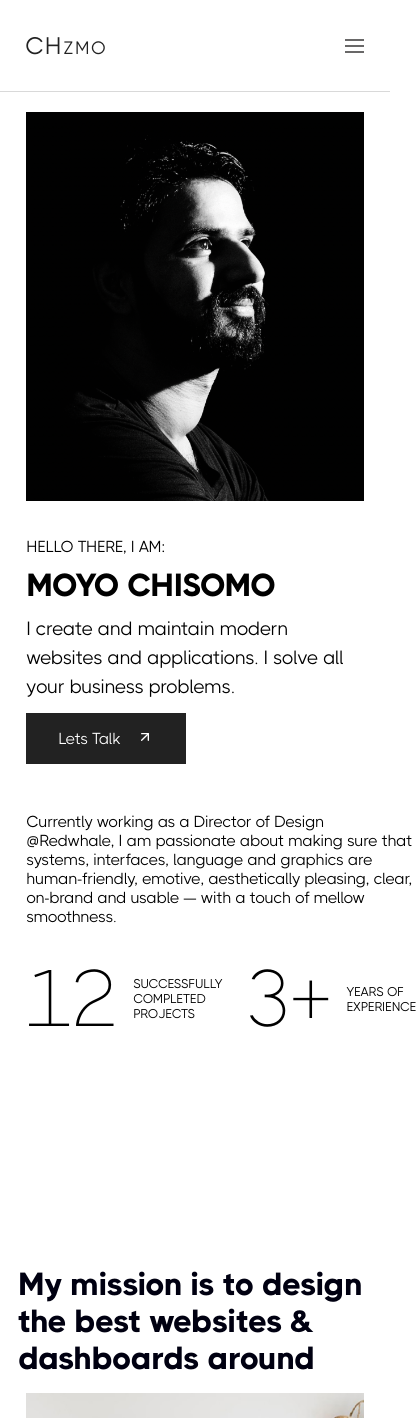
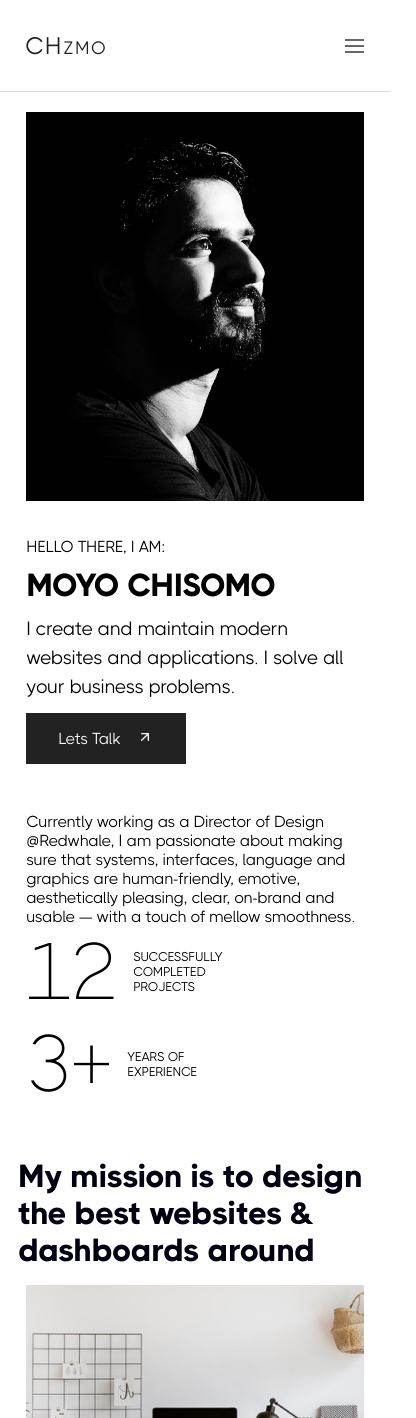
Before and after one commit to Chzmo/Portfolio, a React (Vite) app: page / in a window 390 px wide. Shown: the top 1418 px of the page, 416 px wide, since content can reach past the window. Built offline with nearby package versions, Linux system fonts and the light colour scheme.

Commit message:
mobile responsive

```diff
--- a/src/components/Hero/Hero.css
+++ b/src/components/Hero/Hero.css
@@ -145,8 +145,7 @@
     max-width: 100%;
   }
   .hero .hero__sub {
-    display: grid !important;
-    grid-template-columns: 1fr !important;
-    grid-template-rows: 1fr 1fr 1fr !important;
+    display: flex !important;
+    flex-direction: column;
   }
 }/*# sourceMappingURL=Hero.css.map */
--- a/src/components/Hero/Hero.scss
+++ b/src/components/Hero/Hero.scss
@@ -179,9 +179,8 @@
         }
 
         .hero__sub{
-            display: grid !important;
-            grid-template-columns: 1fr !important;
-            grid-template-rows: 1fr 1fr 1fr!important;
+            display: flex !important;
+            flex-direction: column;
         }
     }
 }
```
Also changed, not shown: 1 other file (tests, documents, lock files or other folders).
